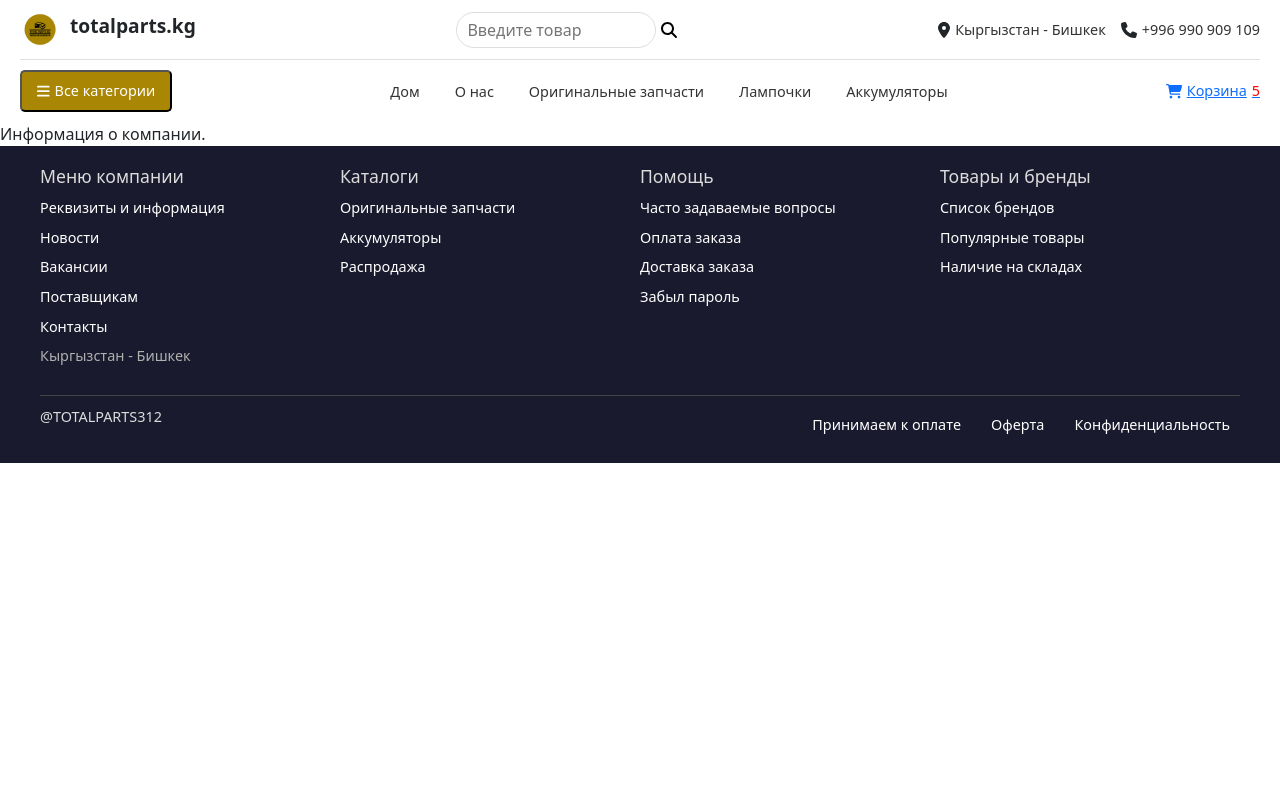
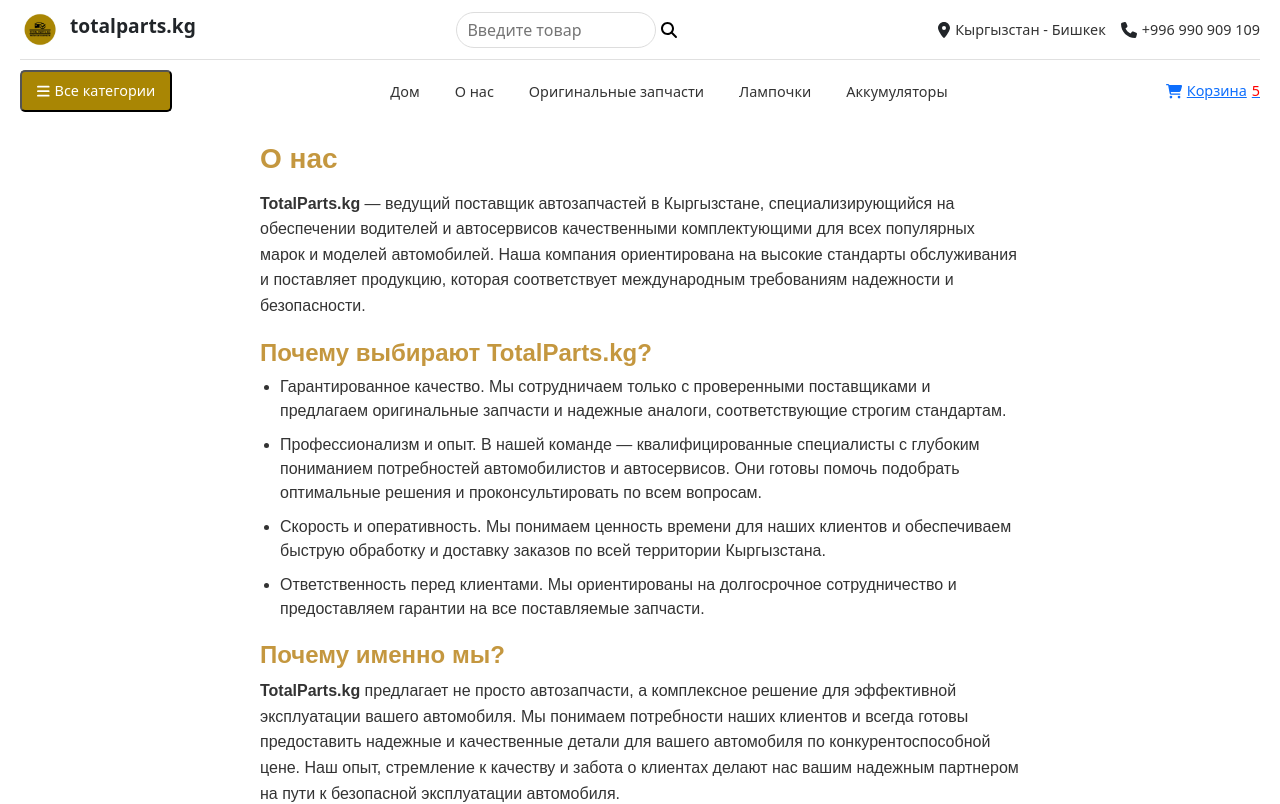
Before and after one commit to ulukbek200/TotalParts, a React (Create React App) app: page /about in a window 1280 px wide. Shown: the top 804 px of the page. Built offline with nearby package versions, Linux system fonts and the light colour scheme; the HTML template or start-up script is replaced by a standard one.

Commit message:
Добавлено обновление в проект

```diff
--- a/src/pages/AboutPage.js
+++ b/src/pages/AboutPage.js
@@ -1,8 +1,24 @@
-// src/pages/AboutPage.js
 import React from 'react';
+import '../styles/AboutPage.css';
 
 const AboutPage = () => {
-    return <div>Информация о компании.</div>;
+    return (
+        <div className="about-page">
+            <h1>О нас</h1>
+            <p><strong>TotalParts.kg</strong> — ведущий поставщик автозапчастей в Кыргызстане, специализирующийся на обеспечении водителей и автосервисов качественными комплектующими для всех популярных марок и моделей автомобилей. Наша компания ориентирована на высокие стандарты обслуживания и поставляет продукцию, которая соответствует международным требованиям надежности и безопасности.</p>
+
+            <h2>Почему выбирают TotalParts.kg?</h2>
+            <ul>
+                <li>Гарантированное качество. Мы сотрудничаем только с проверенными поставщиками и предлагаем оригинальные запчасти и надежные аналоги, соответствующие строгим стандартам.</li>
+                <li>Профессионализм и опыт. В нашей команде — квалифицированные специалисты с глубоким пониманием потребностей автомобилистов и автосервисов. Они готовы помочь подобрать оптимальные решения и проконсультировать по всем вопросам.</li>
+                <li>Скорость и оперативность. Мы понимаем ценность времени для наших клиентов и обеспечиваем быструю обработку и доставку заказов по всей территории Кыргызстана.</li>
+                <li>Ответственность перед клиентами. Мы ориентированы на долгосрочное сотрудничество и предоставляем гарантии на все поставляемые запчасти.</li>
+            </ul>
+
+            <h2>Почему именно мы?</h2>
+            <p><strong>TotalParts.kg</strong> предлагает не просто автозапчасти, а комплексное решение для эффективной эксплуатации вашего автомобиля. Мы понимаем потребности наших клиентов и всегда готовы предоставить надежные и качественные детали для вашего автомобиля по конкурентоспособной цене. Наш опыт, стремление к качеству и забота о клиентах делают нас вашим надежным партнером на пути к безопасной эксплуатации автомобиля.</p>
+        </div>
+    );
 };
 
 export default AboutPage;
--- /dev/null
+++ b/src/styles/AboutPage.css
@@ -0,0 +1,37 @@
+.about-page {
+    max-width: 800px;
+    margin: 0 auto;
+    padding: 20px;
+    font-family: Arial, sans-serif;
+    color: #333;
+}
+
+.about-page h1, .about-page h2 {
+    color: #c4973f;
+    font-weight: bold;
+}
+
+.about-page p {
+    font-size: 16px;
+    line-height: 1.6;
+}
+
+.about-page ul {
+    list-style-type: disc;
+    padding-left: 20px;
+}
+
+.about-page ul li {
+    font-size: 16px;
+    margin-bottom: 10px;
+}
+
+.about-page h1 {
+    font-size: 28px;
+    margin-bottom: 15px;
+}
+
+.about-page h2 {
+    font-size: 24px;
+    margin-top: 20px;
+}
```
